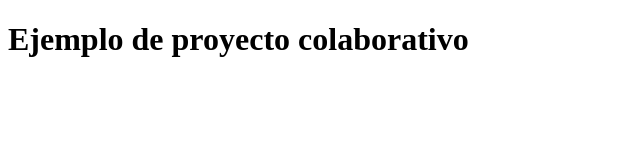
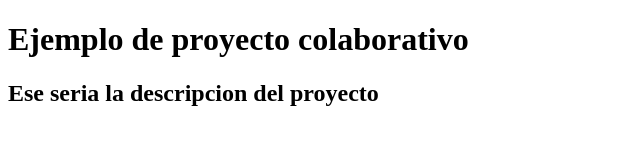
Before and after one commit to estbust/newproyect, a plain HTML site: page index.html in a window 1280 px wide. Shown: the whole page, without its empty margins (0-640 px from the left). Drawn offline with Linux system fonts and the light colour scheme.

Commit message:
Añadiendo h2

```diff
--- a/index.html
+++ b/index.html
@@ -8,6 +8,7 @@
 <body>
     <header>
         <h1>Ejemplo de proyecto colaborativo</h1>
+        <h2>Ese seria la descripcion del proyecto</h2>
     </header>
 
 </body>
```
